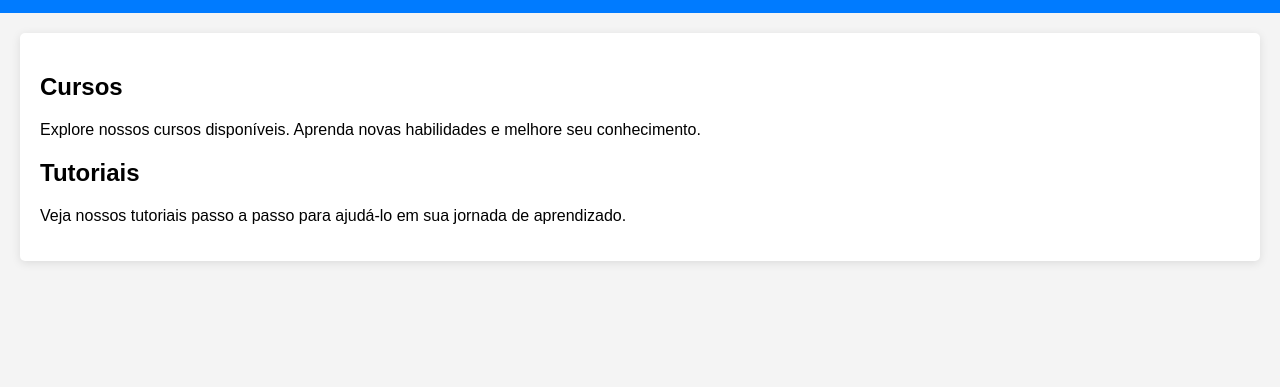
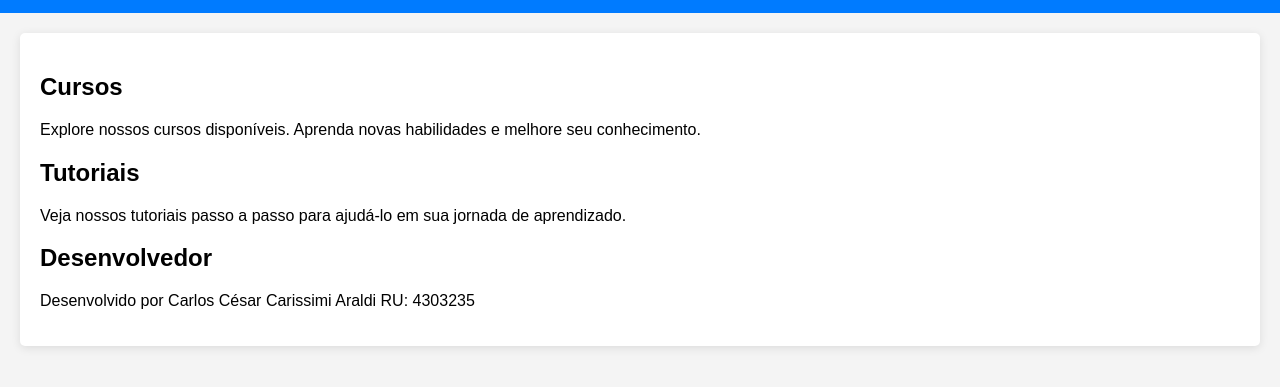
Before and after one commit to Carlos5456/site-faculdade, a plain HTML site: page index.html in a window 1280 px wide. Shown: the part 125-512 px from the top of the page. Drawn offline with Linux system fonts and the light colour scheme.

Commit message:
modified:   index.html

```diff
--- a/index.html
+++ b/index.html
@@ -3,7 +3,7 @@
 <head>
     <meta charset="UTF-8">
     <meta name="viewport" content="width=device-width, initial-scale=1.0">
-    <title>Plataforma de Aprendizado</title>
+    <title>Plataforma de Aprendizado RU: 4303235</title>
     <style>
         body {
             font-family: Arial, sans-serif;
@@ -62,6 +62,9 @@
 
     <h2 id="tutoriais">Tutoriais</h2>
     <p>Veja nossos tutoriais passo a passo para ajudá-lo em sua jornada de aprendizado.</p>
+
+    <h2 id="dono">Desenvolvedor</h2>
+    <p>Desenvolvido por Carlos César Carissimi Araldi RU: 4303235</p>
 </div>
 
 </body>
```
